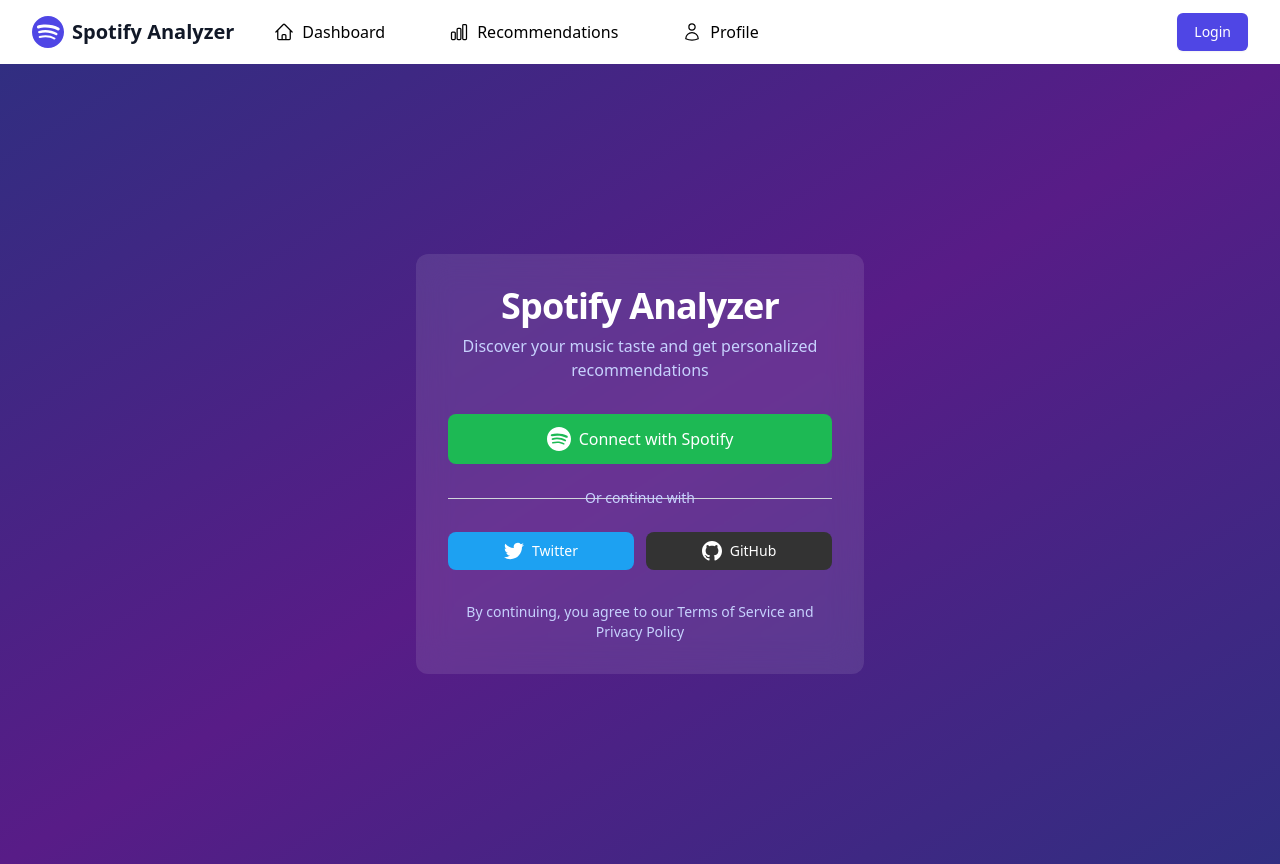
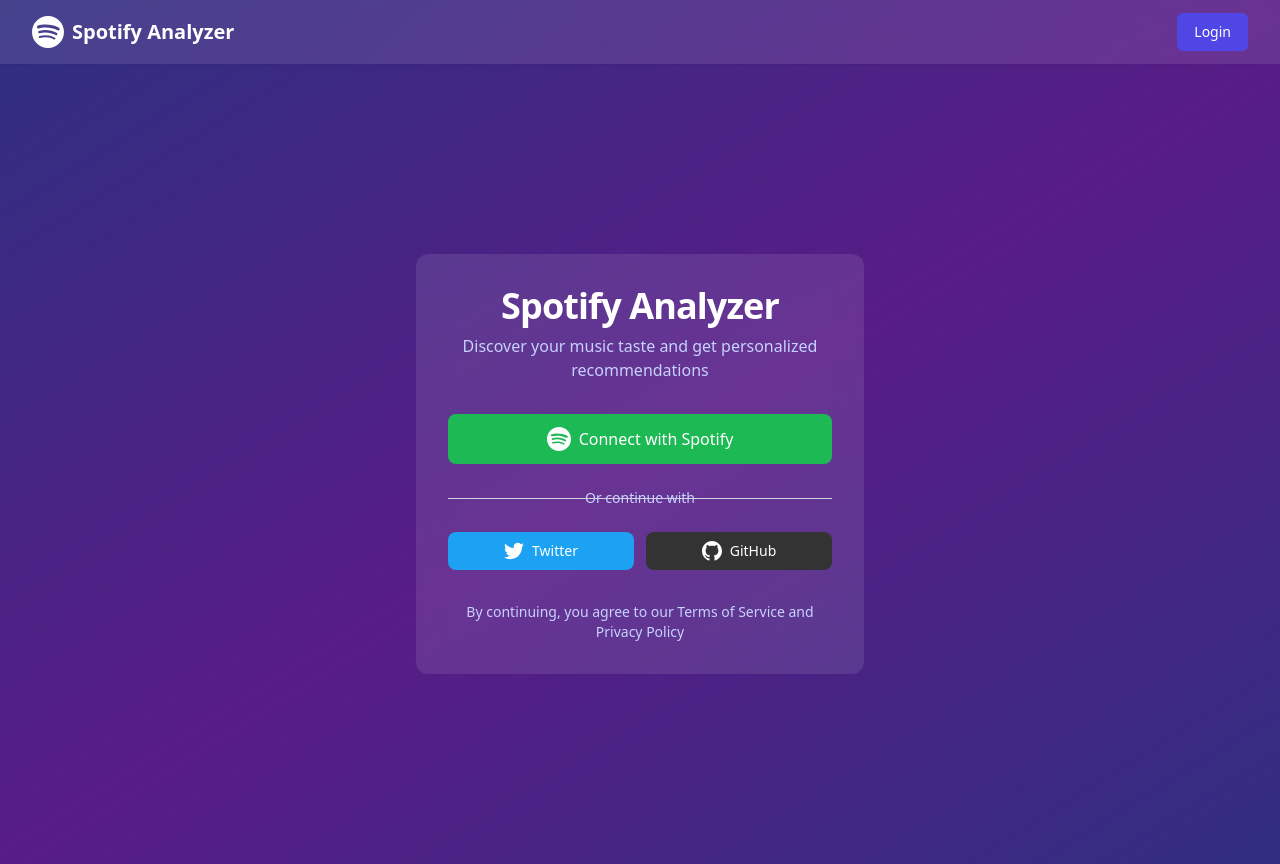
Before and after one commit to Krish71903/Spotify-App, a React (Vite) app in the folder frontend/: page /login in a window 1280 px wide. Built offline with nearby package versions, Linux system fonts and the light colour scheme.

Commit message:
added navbar component to frontend

```diff
--- a/frontend/src/components/Navbar.jsx
+++ b/frontend/src/components/Navbar.jsx
@@ -7,6 +7,7 @@ import {
   UserIcon,
   Bars3Icon,
   XMarkIcon,
+  ArrowUpTrayIcon,
 } from '@heroicons/react/24/outline';
 
 const Navbar = () => {
@@ -19,51 +20,62 @@ const Navbar = () => {
   };
 
   return (
-    <nav className="bg-white shadow-sm">
+    <nav className="bg-white/10 backdrop-blur-lg shadow-sm">
       <div className="max-w-7xl mx-auto px-4 sm:px-6 lg:px-8">
         <div className="flex justify-between h-16">
           <div className="flex">
             <div className="flex-shrink-0 flex items-center">
               <Link to="/" className="flex items-center space-x-2">
                 <svg
-                  className="w-8 h-8 text-indigo-600"
+                  className="w-8 h-8 text-white"
                   viewBox="0 0 24 24"
                   fill="currentColor"
                 >
                   <path d="M12 0C5.4 0 0 5.4 0 12s5.4 12 12 12 12-5.4 12-12S18.66 0 12 0zm5.521 17.34c-.24.359-.66.48-1.021.24-2.82-1.74-6.36-2.101-10.561-1.141-.418.122-.779-.179-.899-.539-.12-.421.18-.78.54-.9 4.56-1.021 8.52-.6 11.64 1.32.42.18.479.659.301 1.02zm1.44-3.3c-.301.42-.841.6-1.262.3-3.239-1.98-8.159-2.58-11.939-1.38-.479.12-1.02-.12-1.14-.6-.12-.48.12-1.021.6-1.141C9.6 9.9 15 10.561 18.72 12.84c.361.181.54.78.241 1.2zm.12-3.36C15.24 8.4 8.82 8.16 5.16 9.301c-.6.179-1.2-.181-1.38-.721-.18-.601.18-1.2.72-1.381 4.26-1.26 11.28-1.02 15.721 1.621.539.3.719 1.02.419 1.56-.299.421-1.02.599-1.559.3z" />
                 </svg>
-                <span className="text-xl font-bold text-gray-900">Spotify Analyzer</span>
+                <span className="text-xl font-bold text-white">Spotify Analyzer</span>
               </Link>
             </div>
+            {user && (
               <div className="hidden sm:ml-6 sm:flex sm:space-x-8">
                 <Link
-                to="/"
-                className={`nav-link ${
-                  isActive('/') ? 'active' : ''
+                  to="/dashboard"
+                  className={`inline-flex items-center px-1 pt-1 text-sm font-medium text-white hover:text-indigo-200 ${
+                    isActive('/dashboard') ? 'border-b-2 border-white' : ''
                   }`}
                 >
-                <HomeIcon className="w-5 h-5" />
+                  <HomeIcon className="w-5 h-5 mr-1" />
                   <span>Dashboard</span>
                 </Link>
                 <Link
                   to="/recommendations"
-                className={`nav-link ${
-                  isActive('/recommendations') ? 'active' : ''
+                  className={`inline-flex items-center px-1 pt-1 text-sm font-medium text-white hover:text-indigo-200 ${
+                    isActive('/recommendations') ? 'border-b-2 border-white' : ''
                   }`}
                 >
-                <ChartBarIcon className="w-5 h-5" />
+                  <ChartBarIcon className="w-5 h-5 mr-1" />
                   <span>Recommendations</span>
                 </Link>
                 <Link
-                to="/profile"
-                className={`nav-link ${
-                  isActive('/profile') ? 'active' : ''
+                  to="/upload"
+                  className={`inline-flex items-center px-1 pt-1 text-sm font-medium text-white hover:text-indigo-200 ${
+                    isActive('/upload') ? 'border-b-2 border-white' : ''
                   }`}
                 >
-                <UserIcon className="w-5 h-5" />
+                  <ArrowUpTrayIcon className="w-5 h-5 mr-1" />
+                  <span>Upload</span>
+                </Link>
+                <Link
+                  to="/profile"
+                  className={`inline-flex items-center px-1 pt-1 text-sm font-medium text-white hover:text-indigo-200 ${
+                    isActive('/profile') ? 'border-b-2 border-white' : ''
+                  }`}
+                >
+                  <UserIcon className="w-5 h-5 mr-1" />
                   <span>Profile</span>
                 </Link>
               </div>
+            )}
           </div>
 
           <div className="hidden sm:ml-6 sm:flex sm:items-center">
@@ -75,19 +87,22 @@ const Navbar = () => {
                     alt={user.display_name}
                     className="w-8 h-8 rounded-full ring-2 ring-indigo-500"
                   />
-                  <span className="text-sm font-medium text-gray-700">
+                  <span className="text-sm font-medium text-white">
                     {user.display_name}
                   </span>
                 </div>
                 <button
                   onClick={logout}
-                  className="btn-secondary"
+                  className="inline-flex items-center px-4 py-2 border border-transparent text-sm font-medium rounded-md text-white bg-indigo-600 hover:bg-indigo-700 focus:outline-none focus:ring-2 focus:ring-offset-2 focus:ring-indigo-500"
                 >
                   Logout
                 </button>
               </div>
             ) : (
-              <Link to="/login" className="btn-primary">
+              <Link
+                to="/login"
+                className="inline-flex items-center px-4 py-2 border border-transparent text-sm font-medium rounded-md text-white bg-indigo-600 hover:bg-indigo-700 focus:outline-none focus:ring-2 focus:ring-offset-2 focus:ring-indigo-500"
+              >
                 Login
               </Link>
             )}
@@ -97,7 +112,7 @@ const Navbar = () => {
           <div className="flex items-center sm:hidden">
             <button
               onClick={() => setIsMenuOpen(!isMenuOpen)}
-              className="inline-flex items-center justify-center p-2 rounded-md text-gray-400 hover:text-gray-500 hover:bg-gray-100 focus:outline-none focus:ring-2 focus:ring-inset focus:ring-indigo-500"
+              className="inline-flex items-center justify-center p-2 rounded-md text-white hover:text-indigo-200 hover:bg-white/10 focus:outline-none focus:ring-2 focus:ring-inset focus:ring-white"
             >
               <span className="sr-only">Open main menu</span>
               {isMenuOpen ? (
@@ -111,15 +126,15 @@ const Navbar = () => {
       </div>
 
       {/* Mobile menu */}
-      {isMenuOpen && (
+      {isMenuOpen && user && (
         <div className="sm:hidden">
           <div className="pt-2 pb-3 space-y-1">
             <Link
-              to="/"
+              to="/dashboard"
               className={`block px-3 py-2 rounded-md text-base font-medium ${
-                isActive('/')
-                  ? 'bg-indigo-50 text-indigo-600'
-                  : 'text-gray-600 hover:bg-gray-50 hover:text-gray-900'
+                isActive('/dashboard')
+                  ? 'bg-white/10 text-white'
+                  : 'text-white hover:bg-white/10'
               }`}
             >
               <div className="flex items-center space-x-2">
@@ -131,8 +146,8 @@ const Navbar = () => {
               to="/recommendations"
               className={`block px-3 py-2 rounded-md text-base font-medium ${
                 isActive('/recommendations')
-                  ? 'bg-indigo-50 text-indigo-600'
-                  : 'text-gray-600 hover:bg-gray-50 hover:text-gray-900'
+                  ? 'bg-white/10 text-white'
+                  : 'text-white hover:bg-white/10'
               }`}
             >
               <div className="flex items-center space-x-2">
@@ -141,11 +156,24 @@ const Navbar = () => {
               </div>
             </Link>
             <Link
+              to="/upload"
+              className={`block px-3 py-2 rounded-md text-base font-medium ${
+                isActive('/upload')
+                  ? 'bg-white/10 text-white'
+                  : 'text-white hover:bg-white/10'
+              }`}
+            >
+              <div className="flex items-center space-x-2">
+                <ArrowUpTrayIcon className="w-5 h-5" />
+                <span>Upload</span>
+              </div>
+            </Link>
+            <Link
               to="/profile"
               className={`block px-3 py-2 rounded-md text-base font-medium ${
                 isActive('/profile')
-                  ? 'bg-indigo-50 text-indigo-600'
-                  : 'text-gray-600 hover:bg-gray-50 hover:text-gray-900'
+                  ? 'bg-white/10 text-white'
+                  : 'text-white hover:bg-white/10'
               }`}
             >
               <div className="flex items-center space-x-2">
@@ -154,8 +182,7 @@ const Navbar = () => {
               </div>
             </Link>
           </div>
-          {user ? (
-            <div className="pt-4 pb-3 border-t border-gray-200">
+          <div className="pt-4 pb-3 border-t border-white/10">
             <div className="flex items-center px-4">
               <div className="flex-shrink-0">
                 <img
@@ -165,7 +192,7 @@ const Navbar = () => {
                 />
               </div>
               <div className="ml-3">
-                  <div className="text-base font-medium text-gray-800">
+                <div className="text-base font-medium text-white">
                   {user.display_name}
                 </div>
               </div>
@@ -173,24 +200,12 @@ const Navbar = () => {
             <div className="mt-3 space-y-1">
               <button
                 onClick={logout}
-                  className="block w-full text-left px-4 py-2 text-base font-medium text-gray-500 hover:text-gray-800 hover:bg-gray-100"
+                className="block w-full text-left px-4 py-2 text-base font-medium text-white hover:bg-white/10"
               >
                 Logout
               </button>
             </div>
           </div>
-          ) : (
-            <div className="pt-4 pb-3 border-t border-gray-200">
-              <div className="flex items-center px-4">
-                <Link
-                  to="/login"
-                  className="w-full flex justify-center py-2 px-4 border border-transparent rounded-md shadow-sm text-sm font-medium text-white bg-indigo-600 hover:bg-indigo-700 focus:outline-none focus:ring-2 focus:ring-offset-2 focus:ring-indigo-500"
-                >
-                  Login
-                </Link>
-              </div>
-            </div>
-          )}
         </div>
       )}
     </nav>
```
Lines whose indentation alone changed are shown as unchanged.
